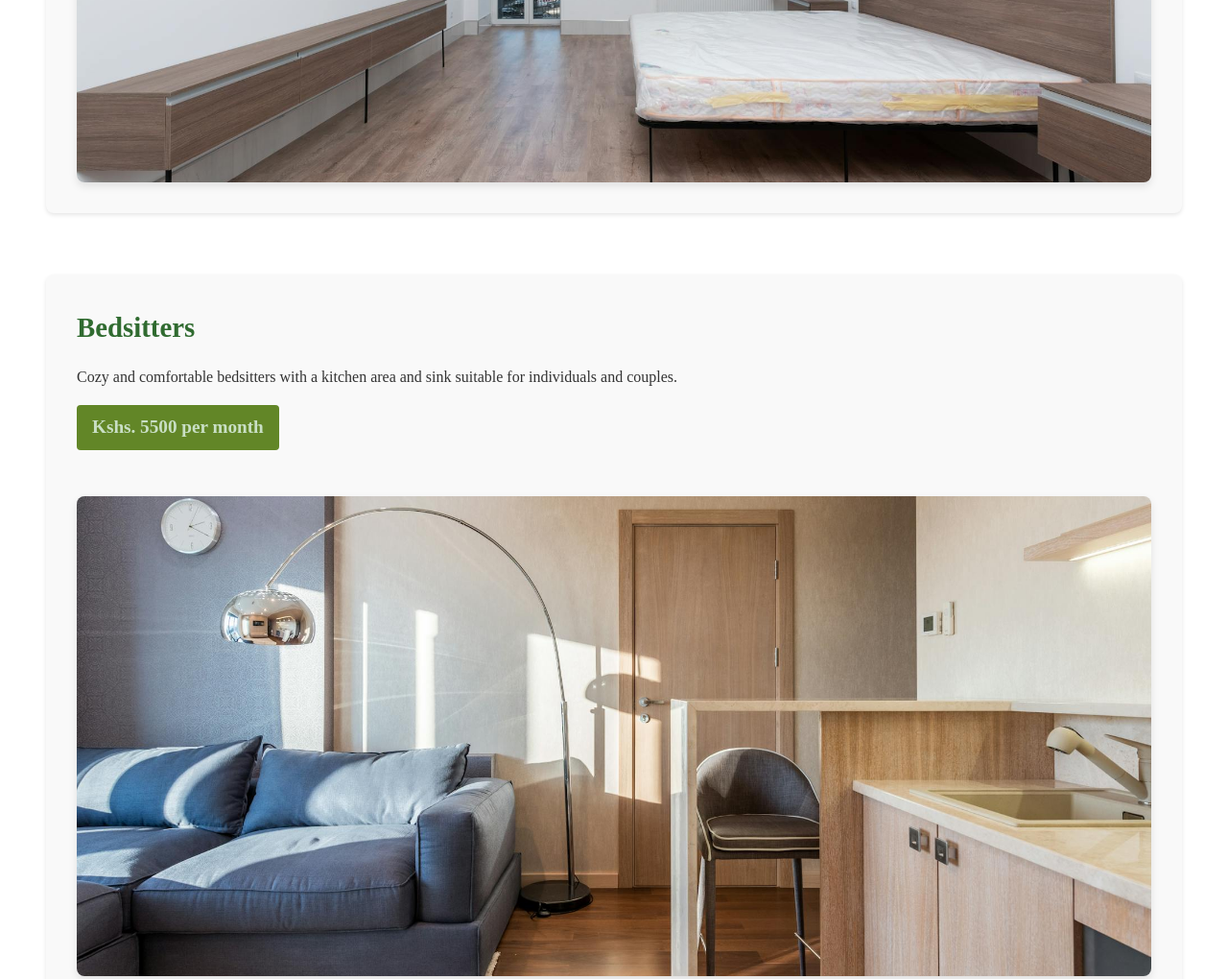
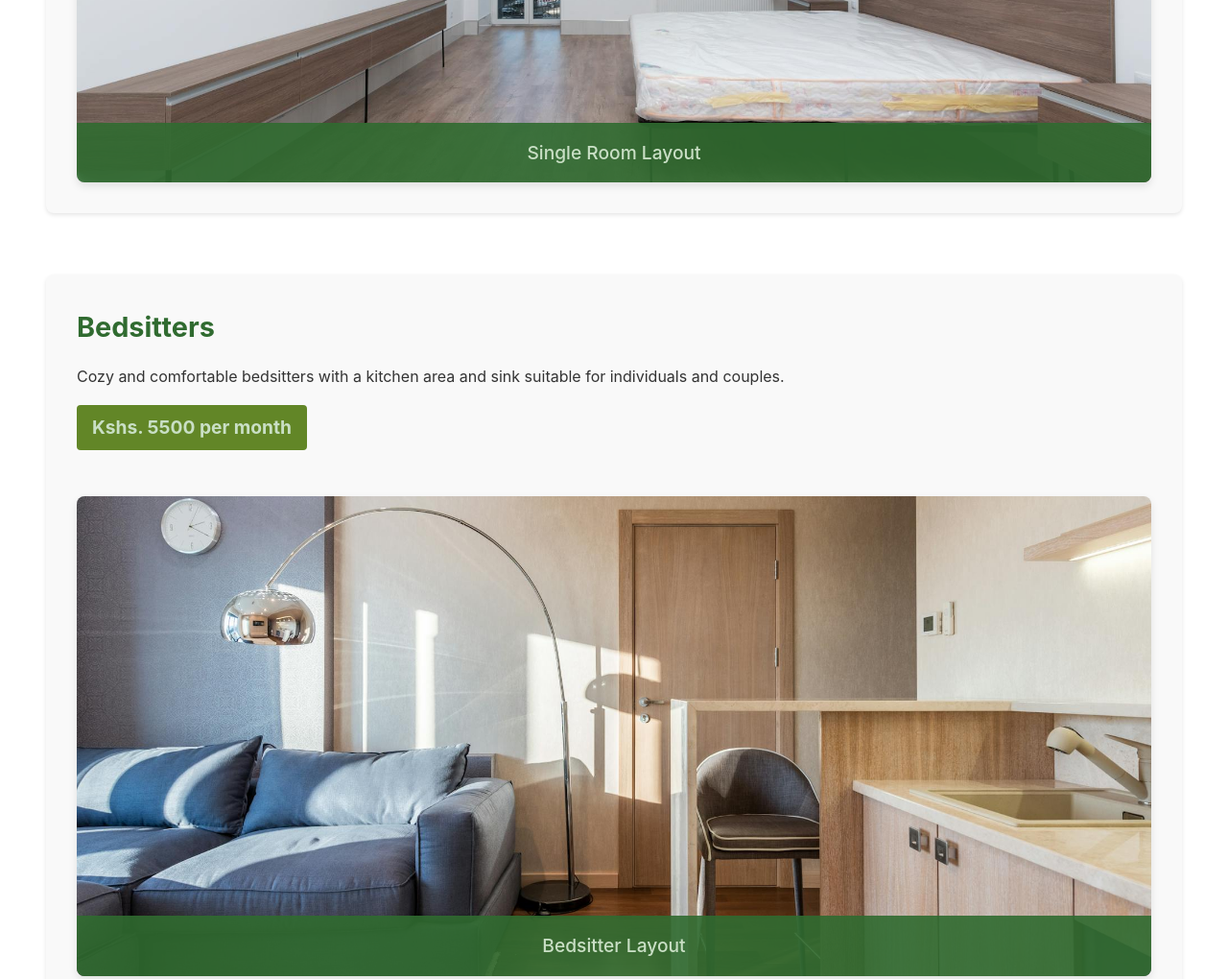
Before and after one commit to Jeroboam-francis/Urban-Housing, a website built with Vite: page index.html in a window 1280 px wide. Shown: the part 1420-2440 px from the top of the page at 96% size. Built offline with nearby package versions, Linux system fonts and the light colour scheme; files whose address does not match are found by name.

Commit message:
urban website added captions

```diff
--- a/styles.css
+++ b/styles.css
@@ -18,7 +18,7 @@
 }
 
 body {
-  font-family: 'Times New Roman', Times, serif;
+  font-family: 'Inter', 'Helvetica Neue', sans-serif;
   line-height: 1.6;
   color: var(--text-color);
 }
@@ -28,6 +28,8 @@ header {
   background: linear-gradient(var(--overlay-color), var(--overlay-color)), url('src/images/background.jpg');
   background-size: cover;
   background-position: center;
+  background-attachment: fixed;
+  will-change: transform;
   color: var(--text-color-light);
   text-align: center;
   padding: 11rem 1rem;
@@ -69,6 +71,11 @@ nav a {
 
 nav a:hover {
   color: var(--secondary-color);
+}
+
+nav a:focus {
+  outline: 2px solid var(--accent-color);
+  outline-offset: 2px;
 }
 
 /* Sections */
@@ -145,9 +152,19 @@ h2 {
 .gallery figcaption {
   text-align: center;
   padding: 1rem;
-  background-color: #f5f5f5;
+  background-color: var(--primary-color);
+  color: var(--text-color-light);
   font-size: 1.2rem;
   font-weight: 500;
+  position: absolute;
+  bottom: 0;
+  width: 100%;
+  background: rgba(48, 107, 48, 0.9);
+  transition: opacity 0.3s ease;
+}
+
+.gallery figure:hover figcaption {
+  opacity: 1;
 }
 
 /* Amenities */
@@ -254,6 +271,8 @@ footer {
   background: linear-gradient(var(--overlay-color), var(--overlay-color)), url('src/images/parking-lot.jpg');
   background-size: cover;
   background-position: center;
+  background-attachment: fixed;
+  will-change: transform;
   color: var(--text-color-light);
   padding: 7rem 2rem;
   text-align: center;
```
